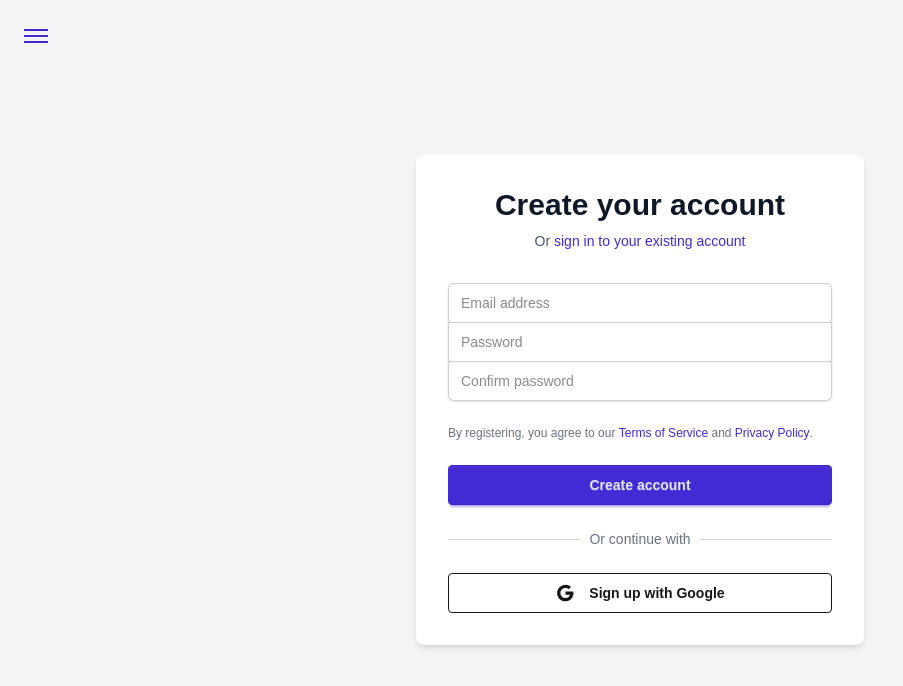
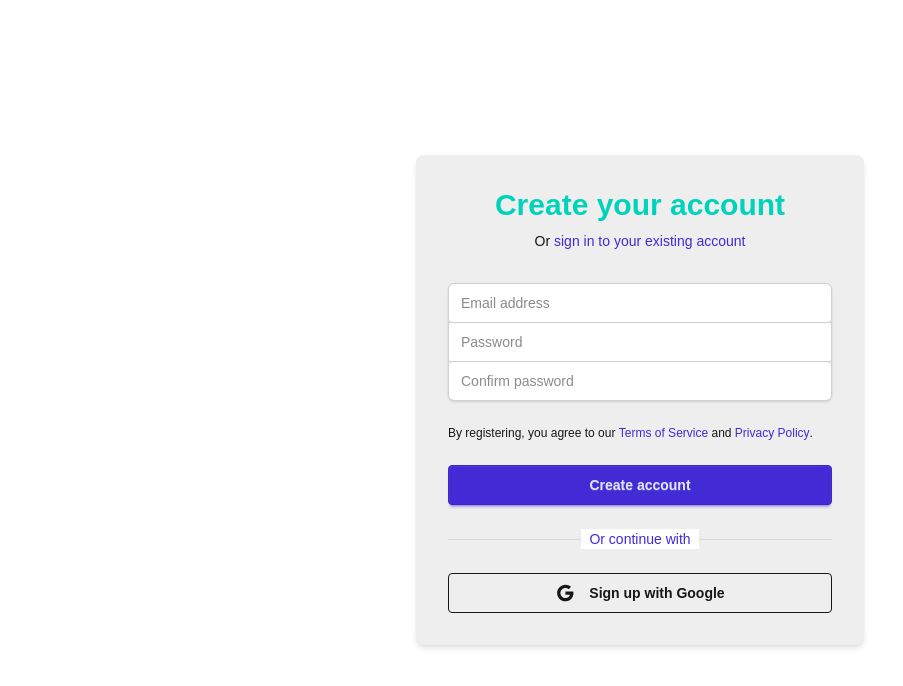
Before and after one commit to Homele33/Taskinator, a Next.js app in the folder frontend/: page /register in a window 1280 px wide. Shown: the top 686 px of the page, without its empty margins (0-903 px from the left). Built offline with nearby package versions, Linux system fonts and the light colour scheme; no server answers.

Commit message:
finalaize the register and login pages also added logout function to the burger menu

```diff
--- /dev/null
+++ b/frontend/components/Layout.tsx
@@ -0,0 +1,20 @@
+// components/Layout.tsx
+import { ReactNode } from 'react';
+import { useRouter } from 'next/router';
+import BurgerMenu from './burgerMenu';
+
+interface LayoutProps {
+  children: ReactNode;
+}
+
+export default function Layout({ children }: LayoutProps) {
+  const router = useRouter();
+  const isAuthPage = router.pathname === '/login' || router.pathname === '/register';
+
+  return (
+    <>
+      {!isAuthPage && <BurgerMenu />}
+      <main>{children}</main>
+    </>
+  );
+}
--- a/frontend/components/burgerMenu.tsx
+++ b/frontend/components/burgerMenu.tsx
@@ -1,6 +1,8 @@
 import React from 'react';
-import { Home, Settings, Calendar } from 'lucide-react';
+import { Home, Settings, Calendar, LogOutIcon } from 'lucide-react';
 import Link from 'next/link';
+import { logoutUser } from '@/firebase/firebaseClient';
+import { useRouter } from 'next/router';
 
 // Define menu item type
 interface MenuItem {
@@ -16,6 +18,7 @@ interface BurgerMenuProps {
 
 const BurgerMenu: React.FC<BurgerMenuProps> = ({ className = '' }) => {
   // Define menu items
+  const router = useRouter()
   const menuItems: MenuItem[] = [
     {
       name: 'Home',
@@ -57,6 +60,8 @@ const BurgerMenu: React.FC<BurgerMenuProps> = ({ className = '' }) => {
               </Link>
             </li>
           ))}
+          <li>
+            <button className='btn gap-2 bg-base-100 btn-ghost text-error' onClick={() => { logoutUser(); router.push("/login") }}> <LogOutIcon size={20} />Logout</button></li>
         </ul>
       </div>
     </div>
--- a/frontend/components/subtaskCard.tsx
+++ b/frontend/components/subtaskCard.tsx
@@ -57,7 +57,7 @@ export const SubtaskCard: React.FC<SubtaskCardProps> = ({
   return (
     <div>
       <div
-        className={`card scale-90  ${subtask.isDone ? "bg-success-content" : "bg-primary-content"
+        className={`card scale-90  ${subtask.isDone ? "bg-success-content" : "bg-base-300"
           }`}>
         <div className="card-body">
           <div className="flex justify-between items-start">
--- a/frontend/components/taskCard.tsx
+++ b/frontend/components/taskCard.tsx
@@ -112,7 +112,7 @@ export const TaskCard: React.FC<TaskCardProps> = ({
   return (
     <div className={``} data-theme="">
       <div
-        className={`${getCardStyles()} bg-primary-content`}>
+        className={`${getCardStyles()} bg-base-300`}>
         <div className="card-body">
           <div className="flex justify-between items-start">
             <div className="flex items-center gap-2">
--- a/frontend/pages/_app.tsx
+++ b/frontend/pages/_app.tsx
@@ -4,11 +4,13 @@ import Head from 'next/head';
 import { AppProps } from 'next/app';
 import { AuthProvider } from '../firebase/AuthContext';
 import '../styles/globals.css';
+import Layout from '../components/Layout'
 
 // Do not initialize Firebase here - it should only be in firebaseClient.ts
 
 function MyApp({ Component, pageProps }: AppProps) {
   return (
+    <Layout>
       <AuthProvider>
         <Head>
           <title>Task Manager App</title>
@@ -18,6 +20,7 @@ function MyApp({ Component, pageProps }: AppProps) {
         </Head>
         <Component {...pageProps} />
       </AuthProvider>
+    </Layout>
   );
 }
 
--- a/frontend/pages/_document.tsx
+++ b/frontend/pages/_document.tsx
@@ -1,5 +1,4 @@
 import { Html, Head, Main, NextScript } from "next/document";
-import BurgerMenu from "@/components/burgerMenu";
 
 export default function Document() {
   return (
@@ -7,7 +6,6 @@ export default function Document() {
       <Head />
       <body className="antialiased">
         <Main />
-        <BurgerMenu />
         <NextScript />
       </body>
     </Html>
--- a/frontend/pages/calendar/index.tsx
+++ b/frontend/pages/calendar/index.tsx
@@ -136,7 +136,8 @@ const TaskCalendar: React.FC<TaskCalendarProps> = ({ initialTasks = [] }) => {
         const dateString: string = `${calDay.year}-${String(
           calDay.month + 1
         ).padStart(2, "0")}-${String(calDay.day).padStart(2, "0")}`;
-        calDay.tasks = tasks.filter((task) => task.dueDate === dateString);
+
+        calDay.tasks = tasks.filter((task) => task.dueDate?.split("T")[0] === dateString);
       });
 
       setCalendar(calendarDays);
@@ -275,7 +276,7 @@ const TaskCalendar: React.FC<TaskCalendarProps> = ({ initialTasks = [] }) => {
               Due Date
             </h5>
             <p className="mt-1">
-              {new Date(task.dueDate).toLocaleDateString()}
+              {new Date(task.dueDate).toLocaleString()}
             </p>
           </div>
         )}
@@ -352,6 +353,9 @@ const TaskCalendar: React.FC<TaskCalendarProps> = ({ initialTasks = [] }) => {
                       <span className={`${statusClasses[task.status]} ml-2`}>
                         { }
                       </span>
+                      {task.dueDate && (
+                        <span>{new Date(task.dueDate).toLocaleTimeString()}</span>
+                      )}
                     </div>
                   </button>
                 </li>
--- a/frontend/pages/login/index.tsx
+++ b/frontend/pages/login/index.tsx
@@ -28,7 +28,7 @@ const LoginPage: React.FC = () => {
 
     try {
       await loginWithEmail(email, password);
-      router.push('/dashboard');
+      router.push('/');
     } catch (err: any) {
       console.error('Login error:', err);
       // Handle different Firebase error codes
@@ -50,7 +50,7 @@ const LoginPage: React.FC = () => {
 
     try {
       await loginWithGoogle();
-      router.push('/dashboard');
+      router.push('/');
     } catch (err: any) {
       console.error('Google login error:', err);
       setError('Failed to log in with Google. Please try again.');
@@ -60,14 +60,14 @@ const LoginPage: React.FC = () => {
   };
 
   return (
-    <div className="min-h-screen bg-gray-100 flex items-center justify-center py-12 px-4 sm:px-6 lg:px-8">
+    <div className="min-h-screen bg-base-100 flex items-center justify-center py-12 px-4 sm:px-6 lg:px-8">
       <Head>
         <title>Login | Task Manager</title>
       </Head>
-      <div className="max-w-md w-full bg-white rounded-lg shadow-md p-8">
+      <div className="max-w-md w-full bg-base-300 rounded-lg shadow-md p-8">
         <div className="text-center">
-          <h2 className="text-3xl font-extrabold text-gray-900">Sign in to your account</h2>
-          <p className="mt-2 text-sm text-gray-600">
+          <h2 className="text-3xl font-extrabold text-primary">Sign in to your account</h2>
+          <p className="mt-2 text-sm text-accent">
             Or{' '}
             <Link href="/register" className="font-medium text-primary hover:text-primary-focus">
               create a new account
@@ -132,7 +132,7 @@ const LoginPage: React.FC = () => {
                 type="checkbox"
                 className="checkbox checkbox-primary h-4 w-4"
               />
-              <label htmlFor="remember-me" className="ml-2 block text-sm text-gray-900">
+              <label htmlFor="remember-me" className="ml-2 block text-sm text-accent">
                 Remember me
               </label>
             </div>
@@ -161,7 +161,7 @@ const LoginPage: React.FC = () => {
               <div className="w-full border-t border-gray-300"></div>
             </div>
             <div className="relative flex justify-center text-sm">
-              <span className="px-2 bg-white text-gray-500">Or continue with</span>
+              <span className="px-2 bg-base-100 text-primary">Or continue with</span>
             </div>
           </div>
 
--- a/frontend/pages/register/index.tsx
+++ b/frontend/pages/register/index.tsx
@@ -18,7 +18,7 @@ const RegisterPage: React.FC = () => {
   // Redirect if already logged in
   useEffect(() => {
     if (user) {
-      router.push('/dashboard');
+      router.push('/');
     }
   }, [user, router]);
 
@@ -76,14 +76,14 @@ const RegisterPage: React.FC = () => {
   };
 
   return (
-    <div className="min-h-screen bg-gray-100 flex items-center justify-center py-12 px-4 sm:px-6 lg:px-8">
+    <div className="min-h-screen flex items-center justify-center py-12 px-4 sm:px-6 lg:px-8">
       <Head>
         <title>Register | Task Manager</title>
       </Head>
-      <div className="max-w-md w-full bg-white rounded-lg shadow-md p-8">
+      <div className="max-w-md w-full bg-base-300 rounded-lg shadow-md p-8">
         <div className="text-center">
-          <h2 className="text-3xl font-extrabold text-gray-900">Create your account</h2>
-          <p className="mt-2 text-sm text-gray-600">
+          <h2 className="text-3xl font-extrabold text-accent">Create your account</h2>
+          <p className="mt-2 text-sm ">
             Or{' '}
             <Link href="/login" className="font-medium text-primary hover:text-primary-focus">
               sign in to your existing account
@@ -158,7 +158,7 @@ const RegisterPage: React.FC = () => {
           </div>
 
           <div>
-            <p className="text-xs text-gray-500">
+            <p className="text-xs">
               By registering, you agree to our{' '}
               <Link href="/terms" className="font-medium text-primary hover:text-primary-focus">
                 Terms of Service
@@ -188,7 +188,7 @@ const RegisterPage: React.FC = () => {
               <div className="w-full border-t border-gray-300"></div>
             </div>
             <div className="relative flex justify-center text-sm">
-              <span className="px-2 bg-white text-gray-500">Or continue with</span>
+              <span className="px-2 bg-base-100 text-primary">Or continue with</span>
             </div>
           </div>
 
```
Lines whose indentation alone changed are shown as unchanged.
